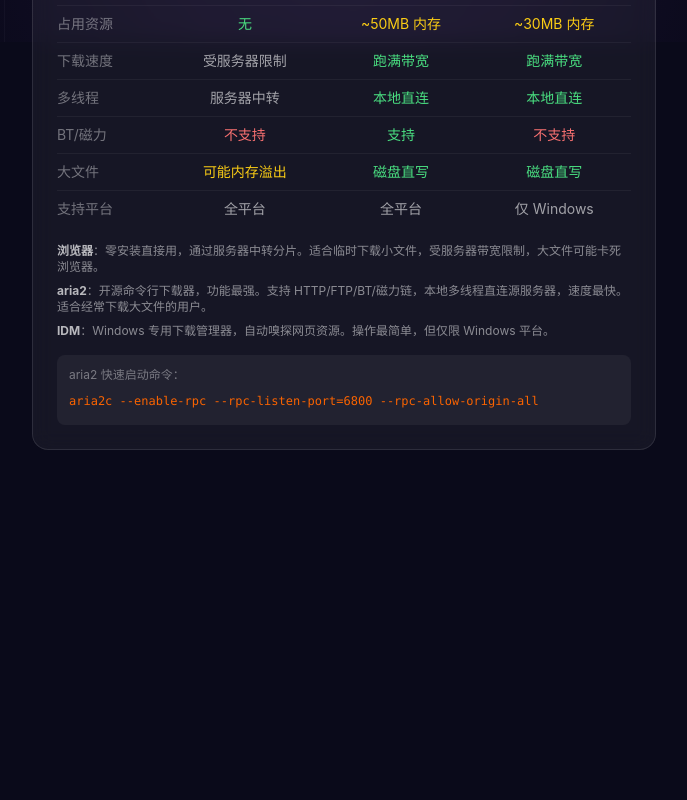
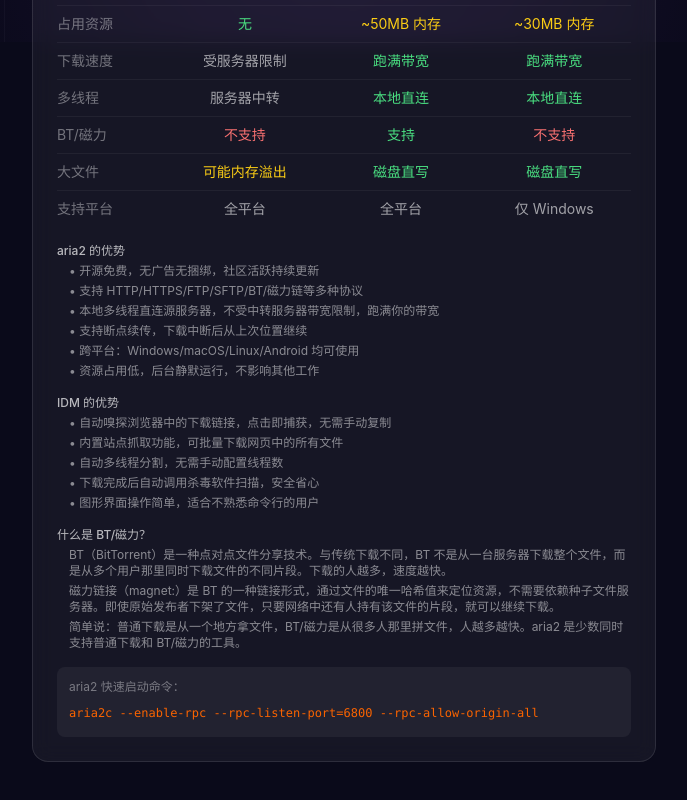
Before and after one commit to fuermosi314/9943website, a Next.js app: page /tools/fast-download in a window 1280 px wide. Shown: the part 758-1558 px from the top of the page, without its empty margins (296-983 px from the left). Before the commit the page ends 1272 px from the top, so only its background shows below. Built offline with nearby package versions, Linux system fonts and the light colour scheme.

Commit message:
feat: 高速下载 aria2/IDM 优势详解 + BT/磁力解释

```diff
--- a/app/tools/fast-download/client.tsx
+++ b/app/tools/fast-download/client.tsx
@@ -781,10 +781,34 @@
             </table>
           </div>
 
-          <div className="space-y-2 text-white/50 text-xs">
-            <p><strong className="text-white/70">浏览器</strong>：零安装直接用，通过服务器中转分片。适合临时下载小文件，受服务器带宽限制，大文件可能卡死浏览器。</p>
-            <p><strong className="text-white/70">aria2</strong>：开源命令行下载器，功能最强。支持 HTTP/FTP/BT/磁力链，本地多线程直连源服务器，速度最快。适合经常下载大文件的用户。</p>
-            <p><strong className="text-white/70">IDM</strong>：Windows 专用下载管理器，自动嗅探网页资源。操作最简单，但仅限 Windows 平台。</p>
+          <div className="space-y-4 text-white/50 text-xs">
+            <div>
+              <p className="text-white/70 font-medium mb-1">aria2 的优势</p>
+              <ul className="space-y-1 ml-3">
+                <li>• 开源免费，无广告无捆绑，社区活跃持续更新</li>
+                <li>• 支持 HTTP/HTTPS/FTP/SFTP/BT/磁力链等多种协议</li>
+                <li>• 本地多线程直连源服务器，不受中转服务器带宽限制，跑满你的带宽</li>
+                <li>• 支持断点续传，下载中断后从上次位置继续</li>
+                <li>• 跨平台：Windows/macOS/Linux/Android 均可使用</li>
+                <li>• 资源占用低，后台静默运行，不影响其他工作</li>
+              </ul>
+            </div>
+            <div>
+              <p className="text-white/70 font-medium mb-1">IDM 的优势</p>
+              <ul className="space-y-1 ml-3">
+                <li>• 自动嗅探浏览器中的下载链接，点击即捕获，无需手动复制</li>
+                <li>• 内置站点抓取功能，可批量下载网页中的所有文件</li>
+                <li>• 自动多线程分割，无需手动配置线程数</li>
+                <li>• 下载完成后自动调用杀毒软件扫描，安全省心</li>
+                <li>• 图形界面操作简单，适合不熟悉命令行的用户</li>
+              </ul>
+            </div>
+            <div>
+              <p className="text-white/70 font-medium mb-1">什么是 BT/磁力？</p>
+              <p className="ml-3">BT（BitTorrent）是一种点对点文件分享技术。与传统下载不同，BT 不是从一台服务器下载整个文件，而是从多个用户那里同时下载文件的不同片段。下载的人越多，速度越快。</p>
+              <p className="ml-3 mt-1">磁力链接（magnet:）是 BT 的一种链接形式，通过文件的唯一哈希值来定位资源，不需要依赖种子文件服务器。即使原始发布者下架了文件，只要网络中还有人持有该文件的片段，就可以继续下载。</p>
+              <p className="ml-3 mt-1">简单说：普通下载是从一个地方拿文件，BT/磁力是从很多人那里拼文件，人越多越快。aria2 是少数同时支持普通下载和 BT/磁力的工具。</p>
+            </div>
           </div>
 
           <div className="mt-4 p-3 bg-white/5 rounded-lg">
```
